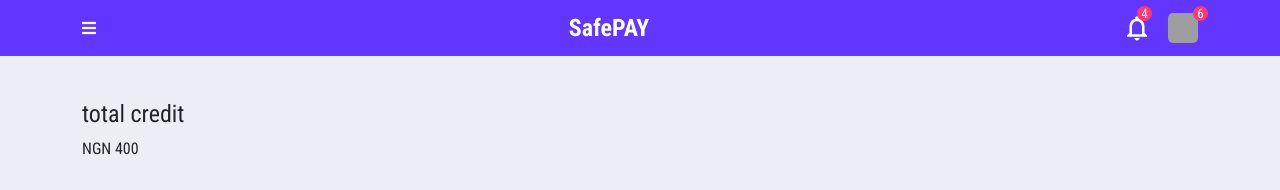
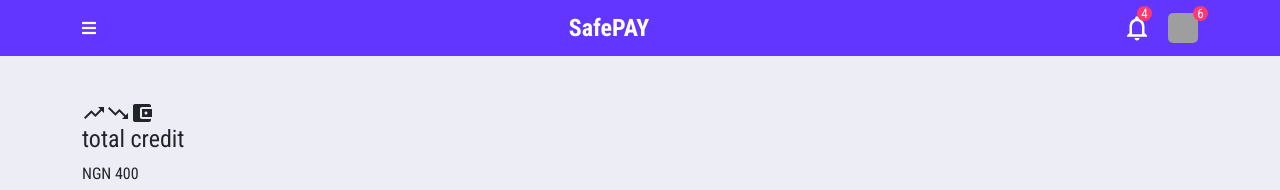
Before and after one commit to seanboss-bit/finapp, a React (Create React App) app: page /merchant/1 in a window 1280 px wide. Shown: the top 190 px of the page. Built offline with nearby package versions, Linux system fonts and the light colour scheme; no server answers; grey boxes are pictures that could not be loaded.

Commit message:
merchant

```diff
--- a/src/components/CurrentMerchant.js
+++ b/src/components/CurrentMerchant.js
@@ -9,7 +9,11 @@
       <div className="container">
         <div className="current-merchant-box-slide">
           <div className="current-merchant-box">
-            <div className="current-merchant-icon"></div>
+            <div className="current-merchant-icon">
+              <TrendingUpIcon />
+              <TrendingDownIcon />
+              <AccountBalanceWalletIcon />
+            </div>
             <h4>total credit</h4>
             <p>NGN 400</p>
           </div>
```
Also changed, not shown: 1 other file (tests, documents, lock files or other folders).
